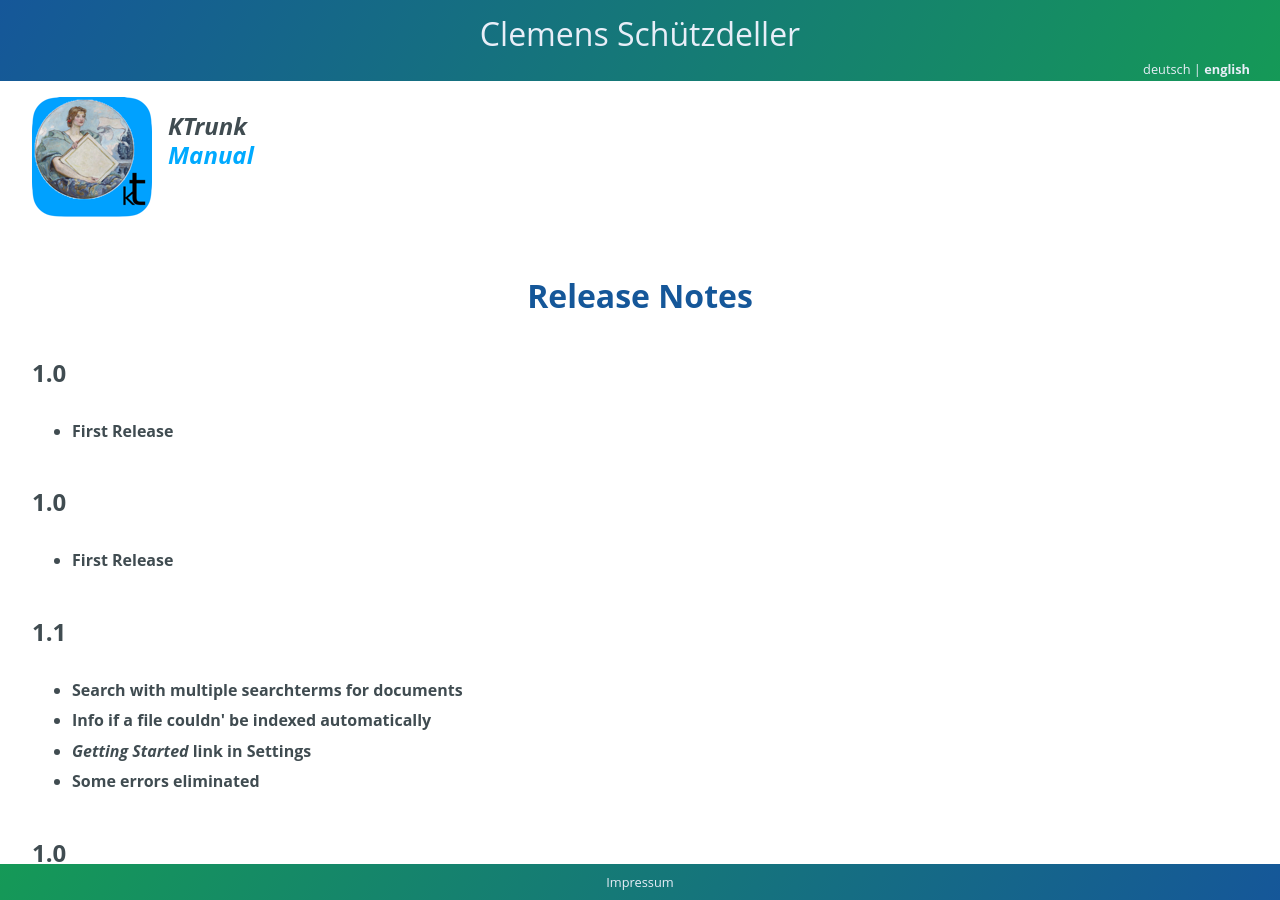
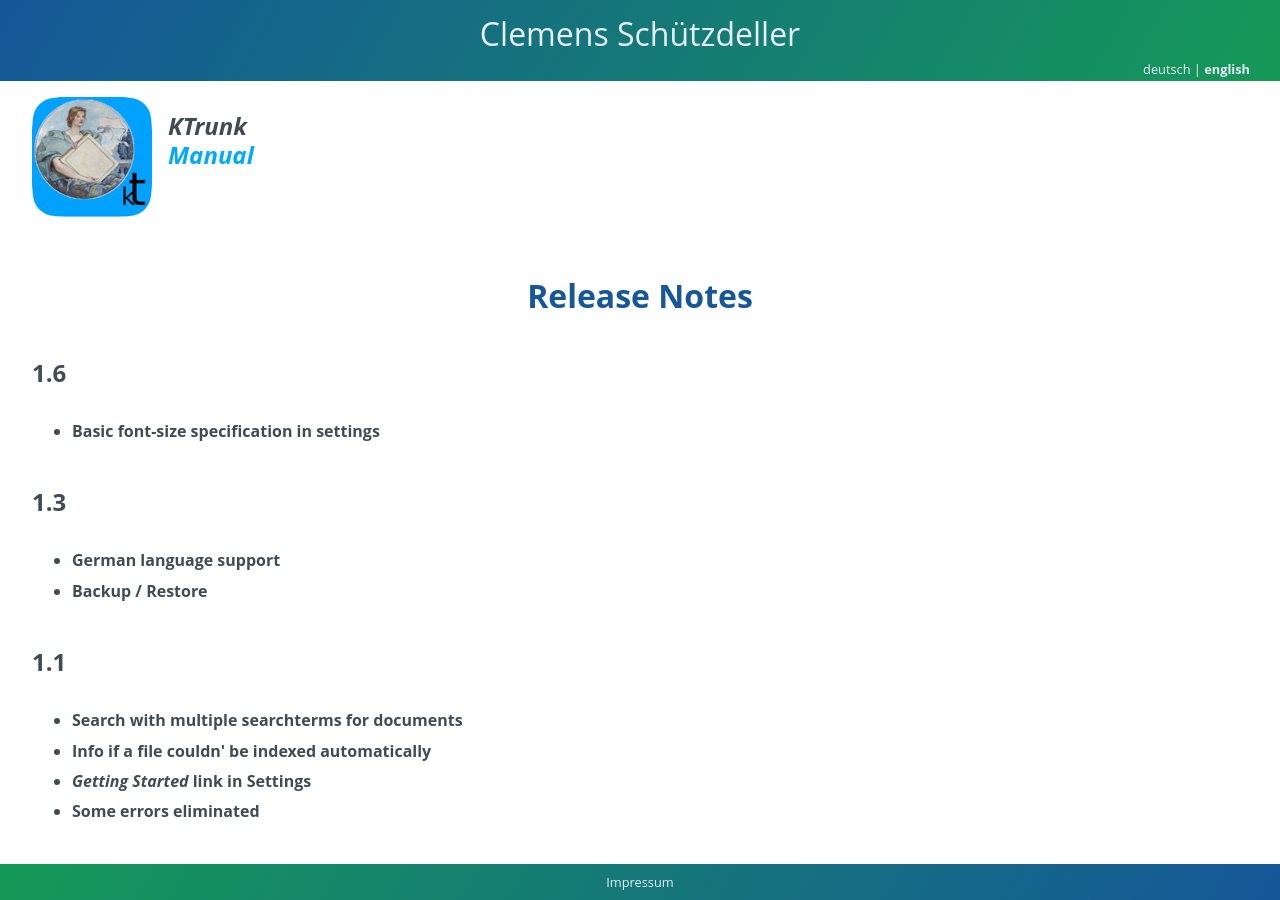
Before and after one commit to cs-LA/home, a Jekyll site: the page built from KTrunk/Manual/ReleaseNotes.md, in a window 1280 px wide. Built offline with Jekyll 4.4.1, drawn with Linux system fonts in a browser that asks for light colours; our own code applies the rules of GitHub Pages for plain Markdown files.

Commit message:
Update ReleaseNotes.md

```diff
--- a/KTrunk/Manual/ReleaseNotes.md
+++ b/KTrunk/Manual/ReleaseNotes.md
@@ -14,19 +14,23 @@
   Release Notes
 </h1>
 
-<h3>1.0</h3>
+<h3>1.6</h3>
 <ul>
   <li>
-    <span class="en"><b>First Release</b></span>
-    <span class="de"><b>Erstes Release</b></span>
+    <span class="en"><b>Basic font-size specification in settings</b></span>
+    <span class="de"><b>Basis-Schriftgröße in den Einstellungen festlegbar</b></span>
   </li>
 </ul>
 
-<h3>1.0</h3>
+<h3>1.3</h3>
 <ul>
   <li>
-    <span class="en"><b>First Release</b></span>
-    <span class="de"><b>Erstes Release</b></span>
+    <span class="en"><b>German language support</b></span>
+    <span class="de"><b>Sprachunterstützung für Deutsch</b></span>
+  </li>
+  <li>
+    <span class="en"><b>Backup / Restore</b></span>
+    <span class="de"><b>Sichern / Wiederherstellen</b></span>
   </li>
 </ul>
 
```
